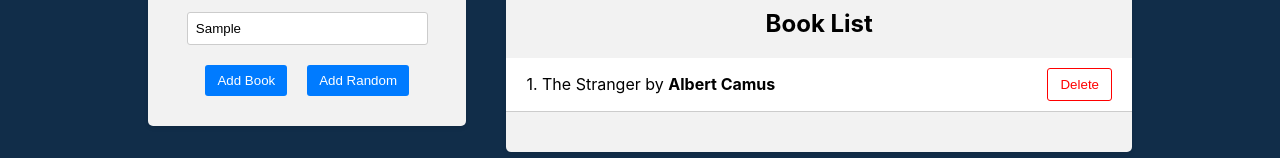
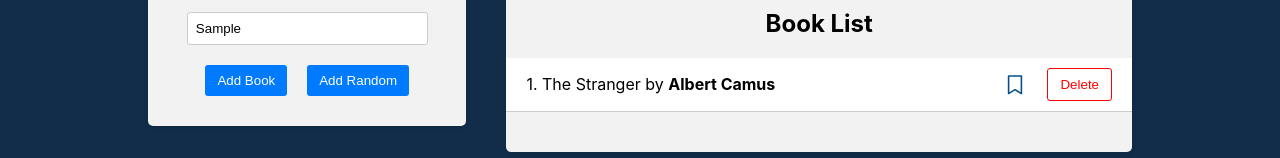
Before and after one commit to Ruslan-0298/React-Redux-Book-Library-App, a React (Vite) app: page / in a window 1280 px wide. Both pictures are taken after typing "Sample", "Sample" into the empty fields and a click on the button "Add Random". Shown: the part 302-460 px from the top of the page. Built offline with nearby package versions, Linux system fonts and the light colour scheme.

Commit message:
Added toggleFavorite action

```diff
--- a/package.json
+++ b/package.json
@@ -13,6 +13,7 @@
     "@reduxjs/toolkit": "^2.7.0",
     "react": "^19.0.0",
     "react-dom": "^19.0.0",
+    "react-icons": "^5.5.0",
     "react-redux": "^9.2.0",
     "uuid": "^11.1.0"
   },
--- a/src/components/BookForm/BookForm.jsx
+++ b/src/components/BookForm/BookForm.jsx
@@ -16,6 +16,7 @@ const BookForm = () => {
     const randomBookWithId = {
       ...randomBook,
       id: uuidv4(),
+      isFavorite: false,
     };
 
     dispatch(addBook(randomBookWithId));
@@ -29,6 +30,7 @@ const BookForm = () => {
         title,
         author,
         id: uuidv4(),
+        isFavorite: false,
       };
 
       dispatch(addBook(book));
--- a/src/components/BookList/BookList.css
+++ b/src/components/BookList/BookList.css
@@ -57,5 +57,5 @@
   margin: 0 20px;
   cursor: pointer;
   transition: color 0.3s ease;
-  color: #fca510;
+  color: #09508a;
 }
--- a/src/components/BookList/BookList.jsx
+++ b/src/components/BookList/BookList.jsx
@@ -1,7 +1,8 @@
 import { useSelector } from "react-redux";
 import { useDispatch } from "react-redux";
+import { RxBookmark, RxBookmarkFilled } from "react-icons/rx";
 import "./BookList.css";
-import { deleteBook } from "../../redux/books/actionCreators";
+import { deleteBook, toggleFavorite } from "../../redux/books/actionCreators";
 const BookList = () => {
   const dispatch = useDispatch();
   const books = useSelector((state) => state.books);
@@ -19,6 +20,17 @@ const BookList = () => {
                   {++i}. {book.title} by <strong>{book.author}</strong>
                 </div>
                 <div className="book-actions">
+                  {book.isFavorite ? (
+                    <RxBookmarkFilled
+                      onClick={() => dispatch(toggleFavorite(book.id))}
+                      className="star-icon"
+                    />
+                  ) : (
+                    <RxBookmark
+                      onClick={() => dispatch(toggleFavorite(book.id))}
+                      className="star-icon"
+                    />
+                  )}
                   <button onClick={() => dispatch(deleteBook(book.id))}>
                     Delete
                   </button>
--- a/src/redux/books/actionCreators.js
+++ b/src/redux/books/actionCreators.js
@@ -13,3 +13,10 @@ export const deleteBook = (bookId) => {
     payload: bookId,
   };
 };
+
+export const toggleFavorite = (id) => {
+  return {
+    type: a.TOGGLE_FAVORITE,
+    payload: id,
+  };
+};
--- a/src/redux/books/actionTypes.js
+++ b/src/redux/books/actionTypes.js
@@ -1,2 +1,3 @@
 export const ADD_BOOK = "ADD_BOOK";
 export const DELETE_BOOK = "DELETE_BOOK";
+export const TOGGLE_FAVORITE = "TOGGLE_FAVORITE";
--- a/src/redux/books/reducer.js
+++ b/src/redux/books/reducer.js
@@ -8,6 +8,12 @@ const booksReducer = (state = initialState, action) => {
       return [...state, action.payload];
     case a.DELETE_BOOK:
       return state.filter((book) => book.id !== action.payload);
+    case a.TOGGLE_FAVORITE:
+      return state.map((book) =>
+        book.id === action.payload
+          ? { ...book, isFavorite: !book.isFavorite }
+          : book
+      );
     default:
       return state;
   }
```
Also changed, not shown: 1 other file (tests, documents, lock files or other folders).
